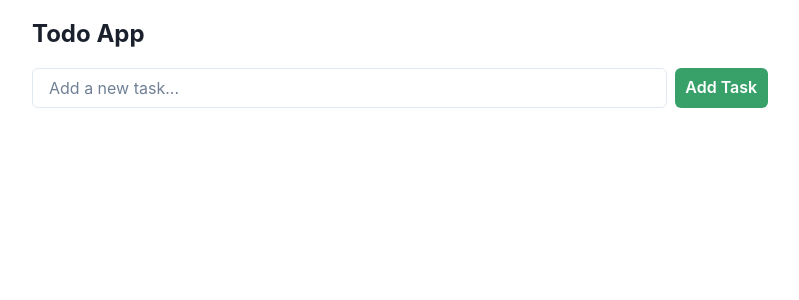
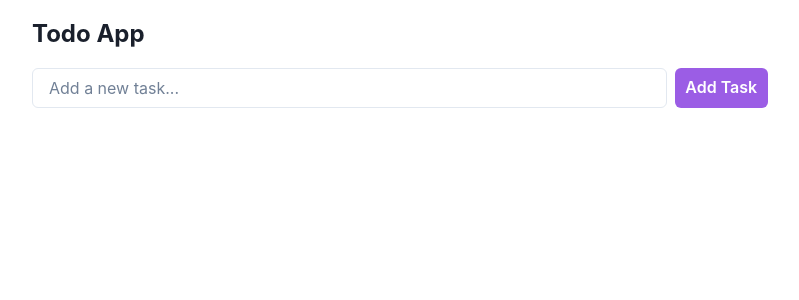
Before and after one commit to GPT-Engineer-App-Dev/agenda-app, a React (Vite) app: page / in a window 1280 px wide. Shown: the top 300 px of the page, without its empty margins (240-1039 px from the left). Built offline with nearby package versions, Linux system fonts and the light colour scheme.

Commit message:
Changed the 'Add Task' button color to vibrant purple in the Todo app.

```diff
--- a/src/main.jsx
+++ b/src/main.jsx
@@ -12,6 +12,9 @@ const colors = {
   green: {
     500: "#38A169", // A vibrant green shade
   },
+  purple: {
+    500: "#9B5DE5", // A vibrant purple shade
+  },
 };
 
 const theme = extendTheme({ colors });
--- a/src/pages/Index.jsx
+++ b/src/pages/Index.jsx
@@ -42,7 +42,7 @@ const Index = () => {
             onChange={(e) => setInput(e.target.value)}
             mr={2}
           />
-          <Button onClick={addTask} colorScheme="green">Add Task</Button>
+          <Button onClick={addTask} colorScheme="purple">Add Task</Button>
         </Flex>
       </Box>
       <List spacing={3}>
```
